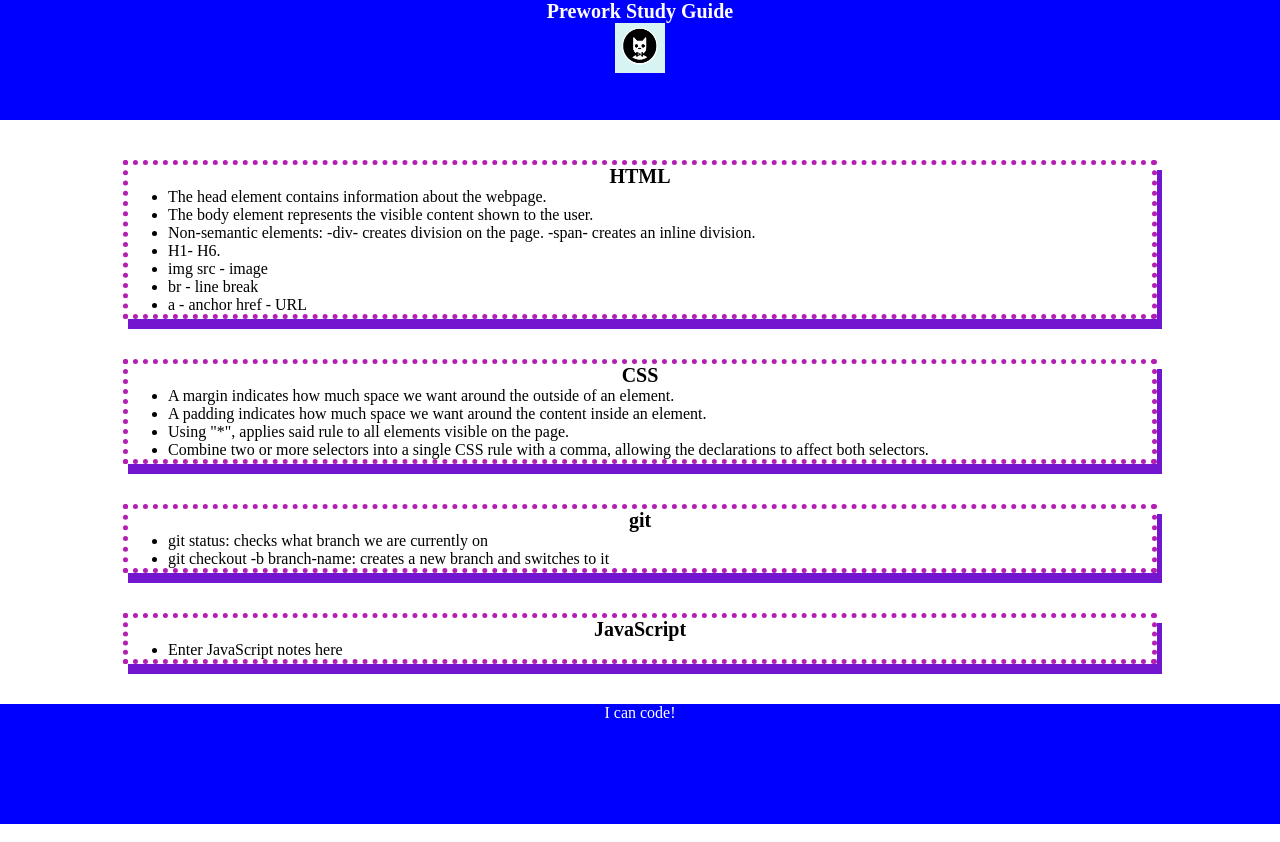
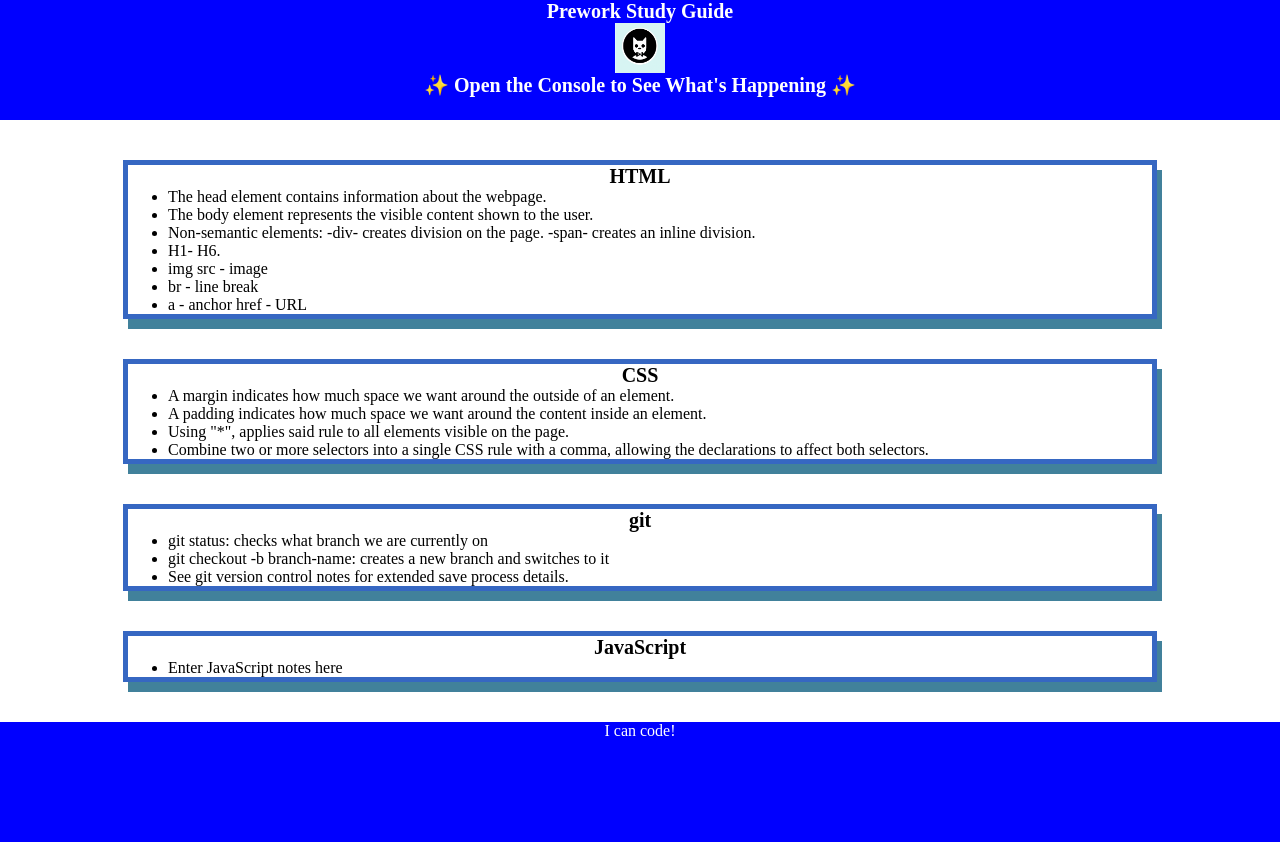
Before and after one commit to Lakaeli/prework-study-guide, a plain HTML site: page index.html in a window 1280 px wide. Drawn offline with Linux system fonts and the light colour scheme.

Commit message:
Added JavaScript details

```diff
--- /dev/null
+++ b/assets/script.js
@@ -0,0 +1,2 @@
+var topics = "HTML, CSS, Git, JavaScript";
+console.log(topics);
--- a/assets/style.css
+++ b/assets/style.css
@@ -36,6 +36,6 @@ p {
 .card {
     width: 80%;
     margin: 40px auto;
-    border: 5px dotted rgb(180, 30, 178);
-    box-shadow: 5px 10px #7316cf
+    border: 5px solid rgb(54, 103, 194);
+    box-shadow: 5px 10px #41819b
 }
--- a/index.html
+++ b/index.html
@@ -11,6 +11,7 @@
     <header id="top">
       <h1>Prework Study Guide</h1>
       <img src="./assets/bowtie-cat.png" alt="Profile image of cat wearing a bow tie." />
+      <h2>✨ Open the Console to See What's Happening ✨</h2>
     </header>
     <main>
       <section class="card" id="html-section">
@@ -40,7 +41,8 @@
           <ul>
             <li> git status: checks what branch we are currently on
               <li> git checkout -b branch-name: creates a new branch and switches to it</li>
-            </li></ul>
+            </li>
+          <li> See git version control notes for extended save process details.</li></ul>
             </section>
 
         <section class="card" id="javascript-section">
@@ -54,5 +56,6 @@
     <footer>
       <p>I can code!</p>
     </footer>
+    <script src="./assets/script.js"></script>
   </body>
 </html>
```
